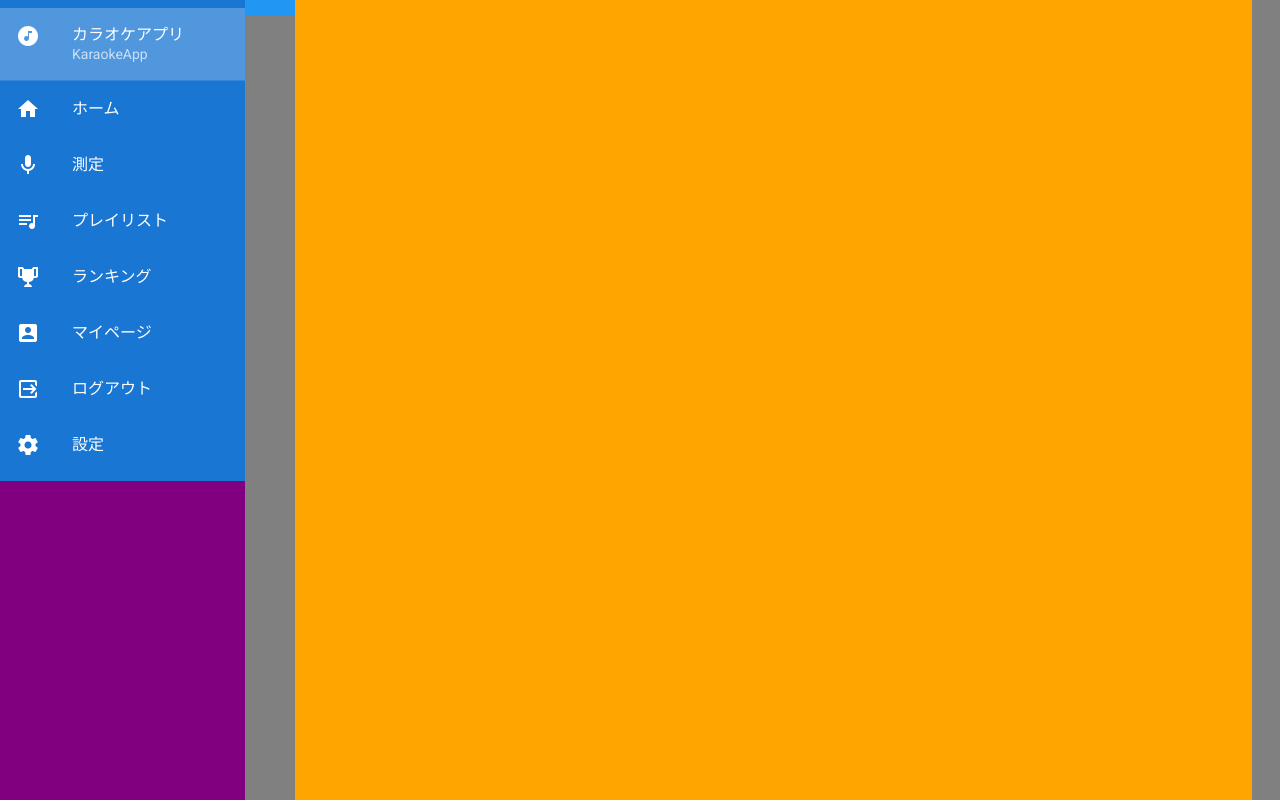
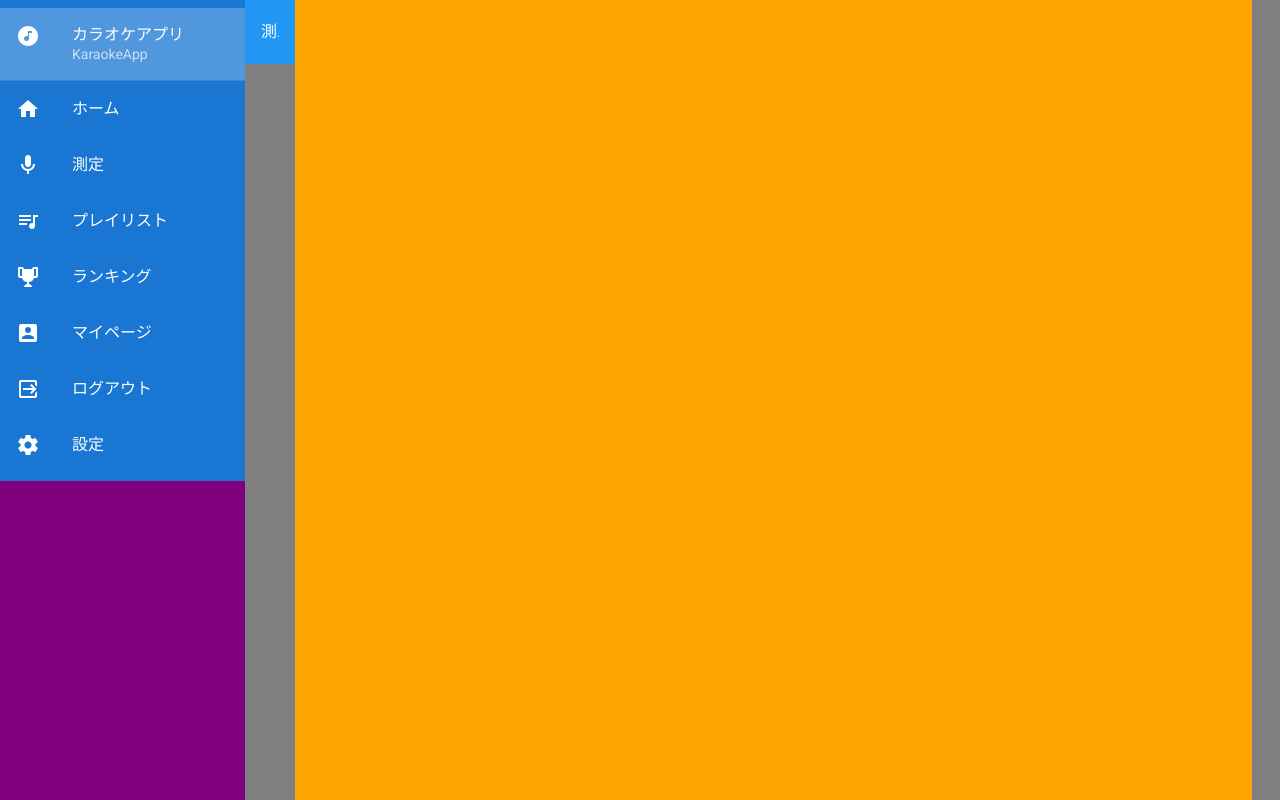
Before and after one commit to kroad/hait-advanced-teamB, a Vue app in the folder frontend/: page / in a window 1280 px wide. Built offline with nearby package versions, Linux system fonts and the light colour scheme.

Commit message:
Update SubbarResult.vue

```diff
--- a/frontend/src/components/pages/SubbarResult.vue
+++ b/frontend/src/components/pages/SubbarResult.vue
@@ -1,6 +1,11 @@
 <template>
   <div class="result-wrapper">
     <v-list color="blue" dark>
+      <v-list-item link to="/measure/result/" exact>
+        <v-list-item-content>
+          <v-list-item-title>測定結果</v-list-item-title>
+        </v-list-item-content>
+      </v-list-item>
       <v-list-item
         v-for="(artist, index) in artists"
         :key="artist"
```
